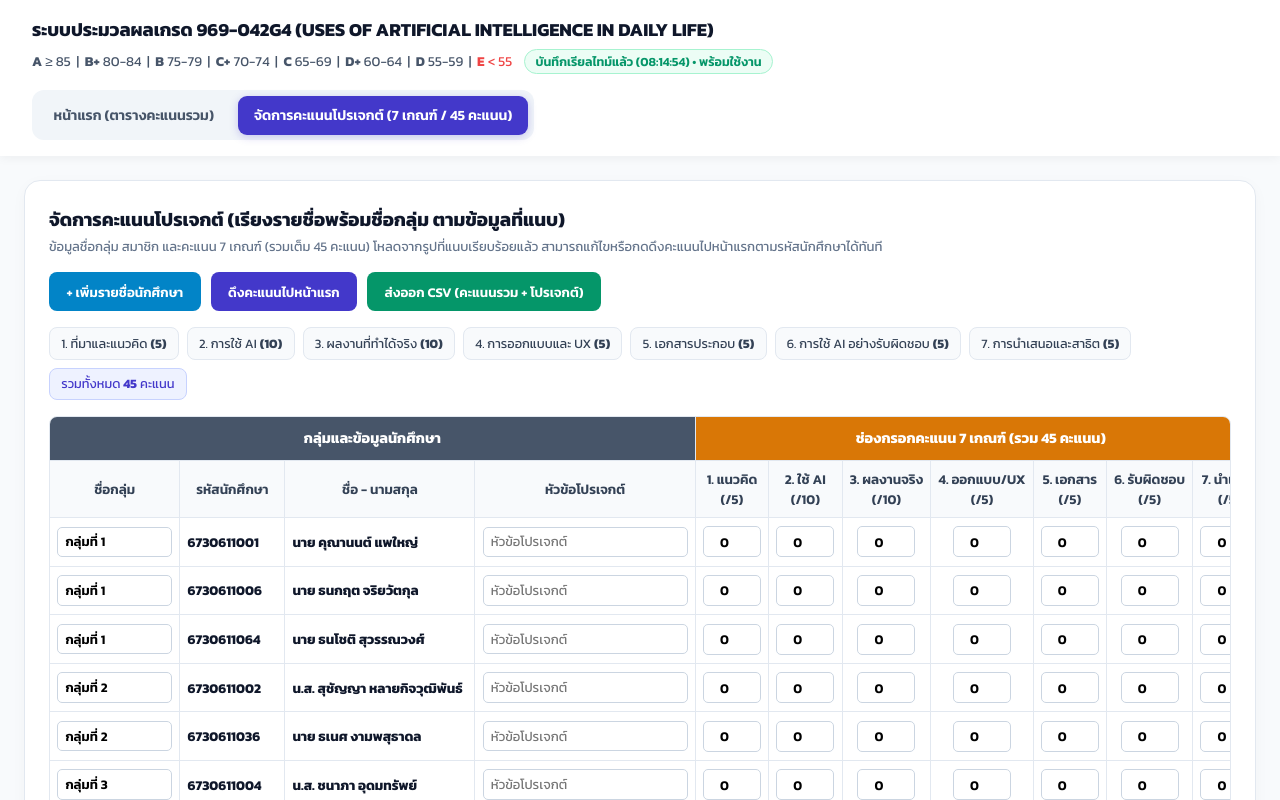
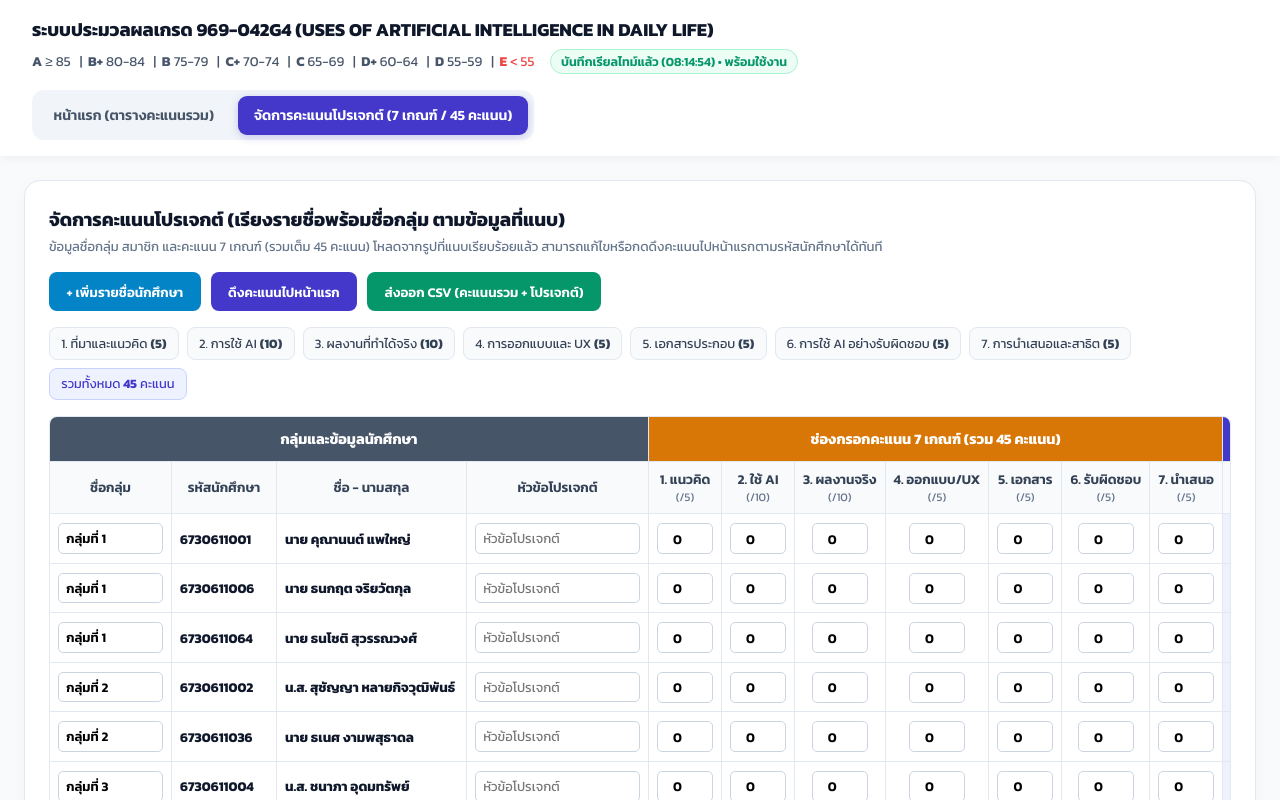
Before and after one commit to loadmaidai-hub/grading, a plain HTML site: page index.html in a window 1280 px wide. Both pictures are taken after a click on the button "จัดการคะแนนโปรเจกต์ (7 เกณฑ์ / 45 คะแนน)". Shown: the top 800 px of the page. Drawn offline with Linux system fonts and the light colour scheme.

Commit message:
Update grading.css

```diff
--- a/css/grading.css
+++ b/css/grading.css
@@ -19,9 +19,14 @@
 }
 
 body {
+  font-family: 'Kanit', sans-serif;
   background: var(--bg-main);
   color: var(--dark);
   padding-bottom: 2.5rem;
+}
+
+input, button, select, textarea {
+  font-family: 'Kanit', sans-serif !important;
 }
 
 .header-bar {
@@ -56,6 +61,10 @@ body {
   flex-wrap: wrap;
   align-items: center;
   gap: 0.35rem;
+}
+
+.grade-scale-info span {
+  margin-right: 0.2rem;
 }
 
 .scale-e {
@@ -231,7 +240,7 @@ table {
 }
 
 th, td {
-  padding: 0.52rem 0.45rem;
+  padding: 0.55rem 0.5rem;
   border-right: 1px solid var(--border-soft);
   border-bottom: 1px solid var(--border-soft);
   white-space: nowrap;
@@ -240,7 +249,7 @@ th, td {
 .header-group th {
   font-weight: 700;
   font-size: 0.9rem;
-  padding: 0.65rem;
+  padding: 0.7rem;
   color: white;
 }
 
@@ -253,30 +262,20 @@ th, td {
   background: #F8FAFC;
   color: #334155;
   font-weight: 600;
+  line-height: 1.25;
 }
 
-.header-date-row th {
-  background: #FFFFFF;
-  color: #0F172A;
-  font-size: 0.75rem;
-  font-weight: 500;
-  padding: 0.38rem 0.4rem;
-  border-bottom: 2px solid #CBD5E1;
-}
-
-.date-cell {
-  color: #334155 !important;
+.sub-date {
+  display: inline-block;
+  font-size: 0.72rem;
+  font-weight: 400;
+  color: #64748B;
+  margin-top: 0.1rem;
 }
 
 .cancelled-head {
   background: #EFF6FF !important;
   color: #1D4ED8 !important;
-}
-
-.cancelled-date {
-  background: #ECFDF5 !important;
-  color: #059669 !important;
-  font-weight: 600 !important;
 }
 
 .cancelled-cell {
@@ -326,18 +325,12 @@ th, td {
   box-shadow: 2px 0 6px rgba(15, 23, 42, 0.08);
 }
 
-#gradingTable thead .sticky-date-head {
-  background-color: #F8FAFC;
-  color: #475569;
-  font-weight: 600;
-}
-
 #gradingTable tbody tr:hover td.sticky-col {
   background-color: #F1F5F9;
 }
 
 input.score-in {
-  width: 58px;
+  width: 56px;
   text-align: center;
   padding: 0.28rem;
   border: 1px solid #CBD5E1;
@@ -353,7 +346,7 @@ input.score-in:focus {
 }
 
 input.group-name-in {
-  width: 115px;
+  width: 105px;
   text-align: left;
   padding: 0.3rem 0.45rem;
   border: 1px solid #CBD5E1;
@@ -364,7 +357,7 @@ input.group-name-in {
 }
 
 input.topic-in {
-  width: 205px;
+  width: 165px;
   text-align: left;
   padding: 0.3rem 0.45rem;
   border: 1px solid #CBD5E1;
```
